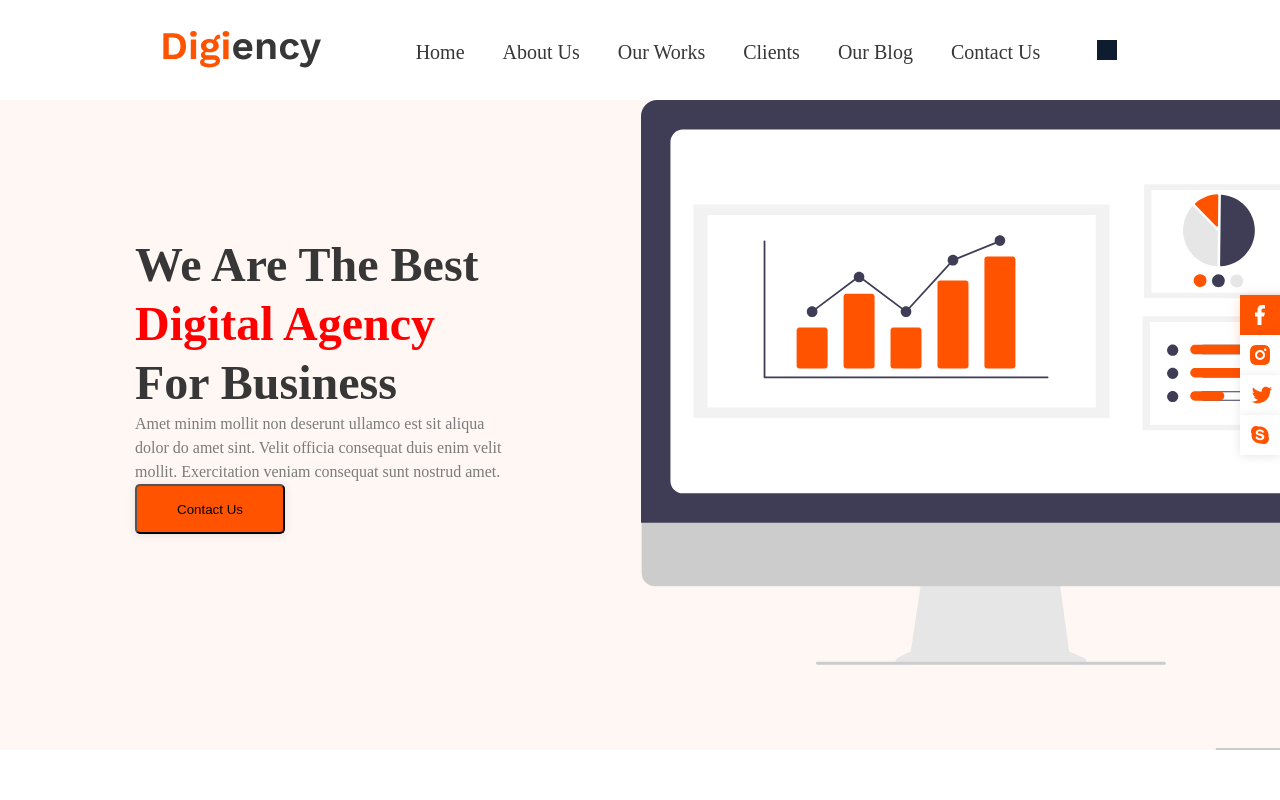
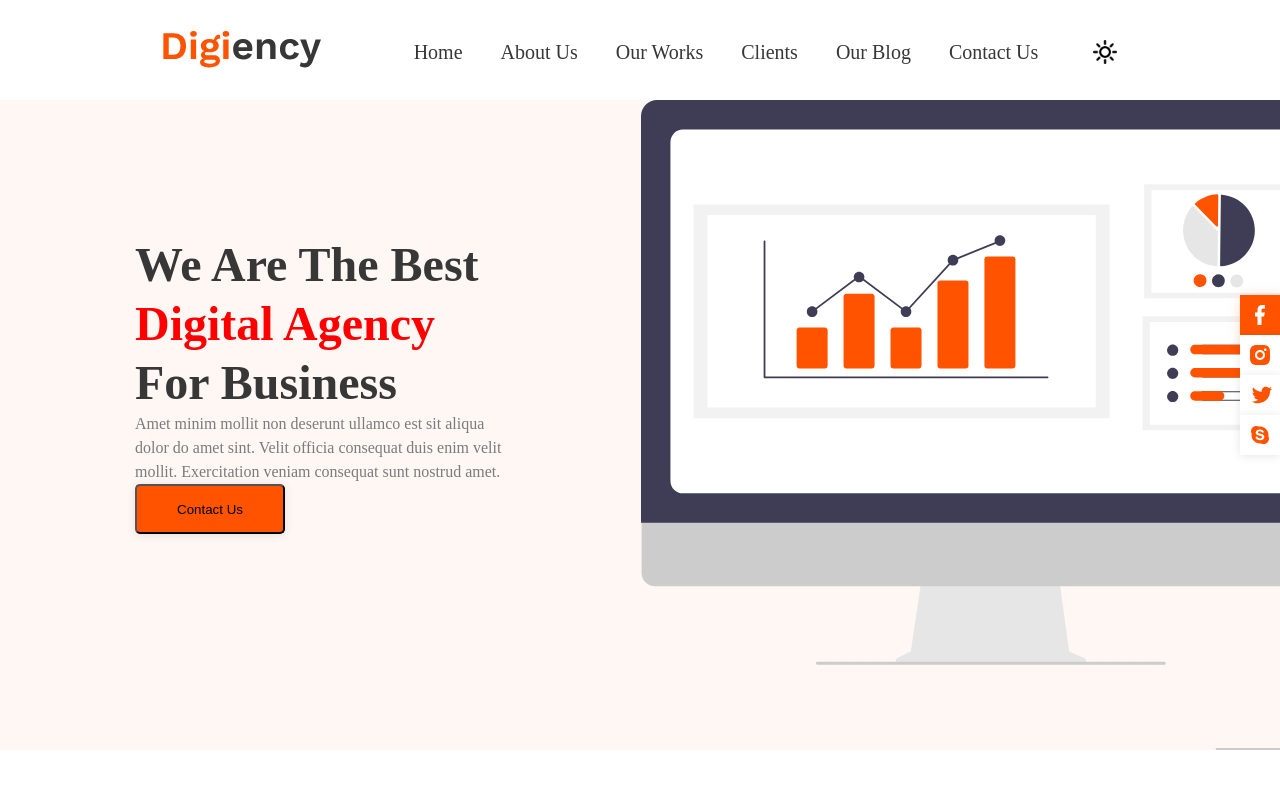
Before and after one commit to wolfik1712/Digiency2, a plain HTML site: page index.html in a window 1280 px wide. Shown: the top 800 px of the page. Drawn offline with Linux system fonts and the light colour scheme.

Commit message:
Обновление иконки Light в nav Панели

```diff
--- a/index.html
+++ b/index.html
@@ -23,7 +23,7 @@
 					<a href="#">Contact Us</a>
 				</div>
 				<div class="lightImg">
-					<a href=#"><img src="./assets/images/Base.png" alt="lightimg"></a>
+					<a href=#"><img src="./assets/images/58457.png" alt="lightimg"></a>
 				</div>
 			</div>
 		</div>
--- a/src/scss/index.scss
+++ b/src/scss/index.scss
@@ -43,6 +43,10 @@ body {
 	}
 	.lightImg {
 		transform: translateY(40%);
+		img {
+			width: 24px;
+			height: 24px;
+		}
 	}
 	// button
 	.buttonContact {
```
Also changed, not shown: assets/images/58457.png (added), dist/css/index.css.
